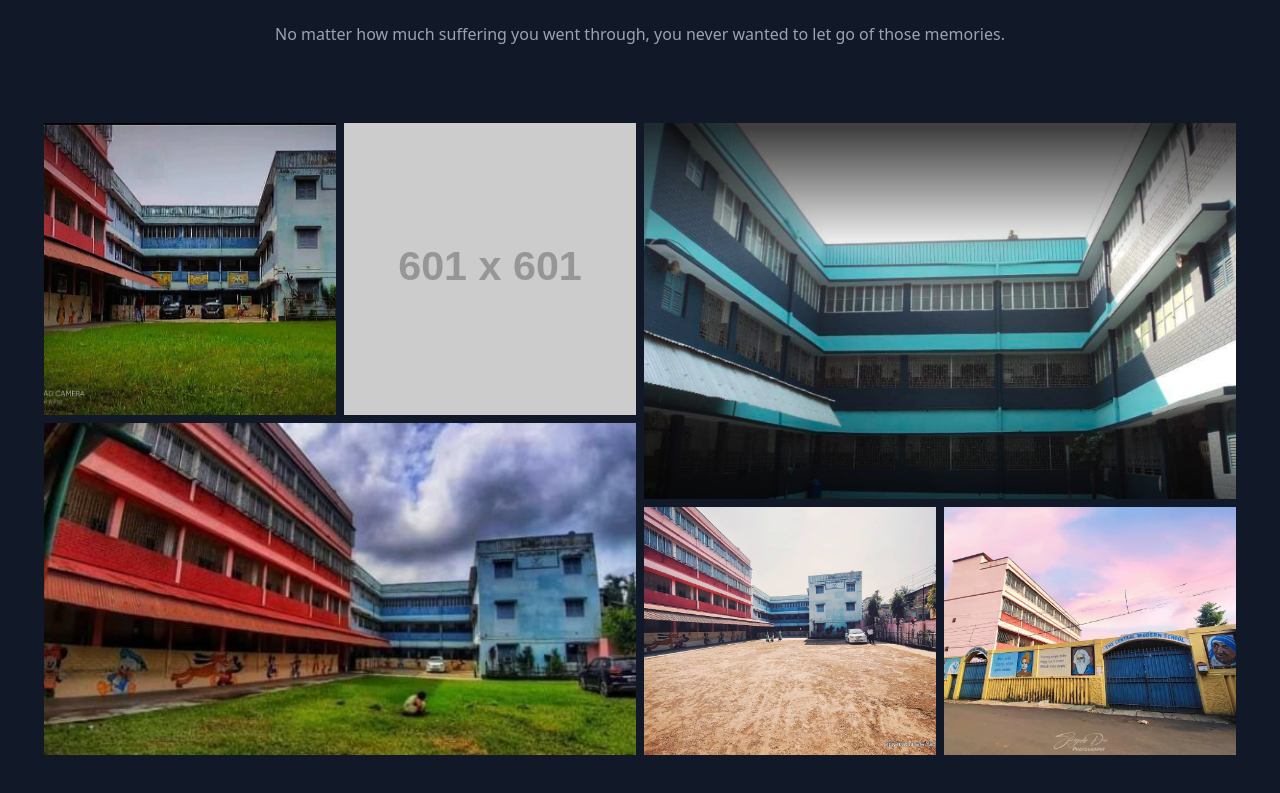
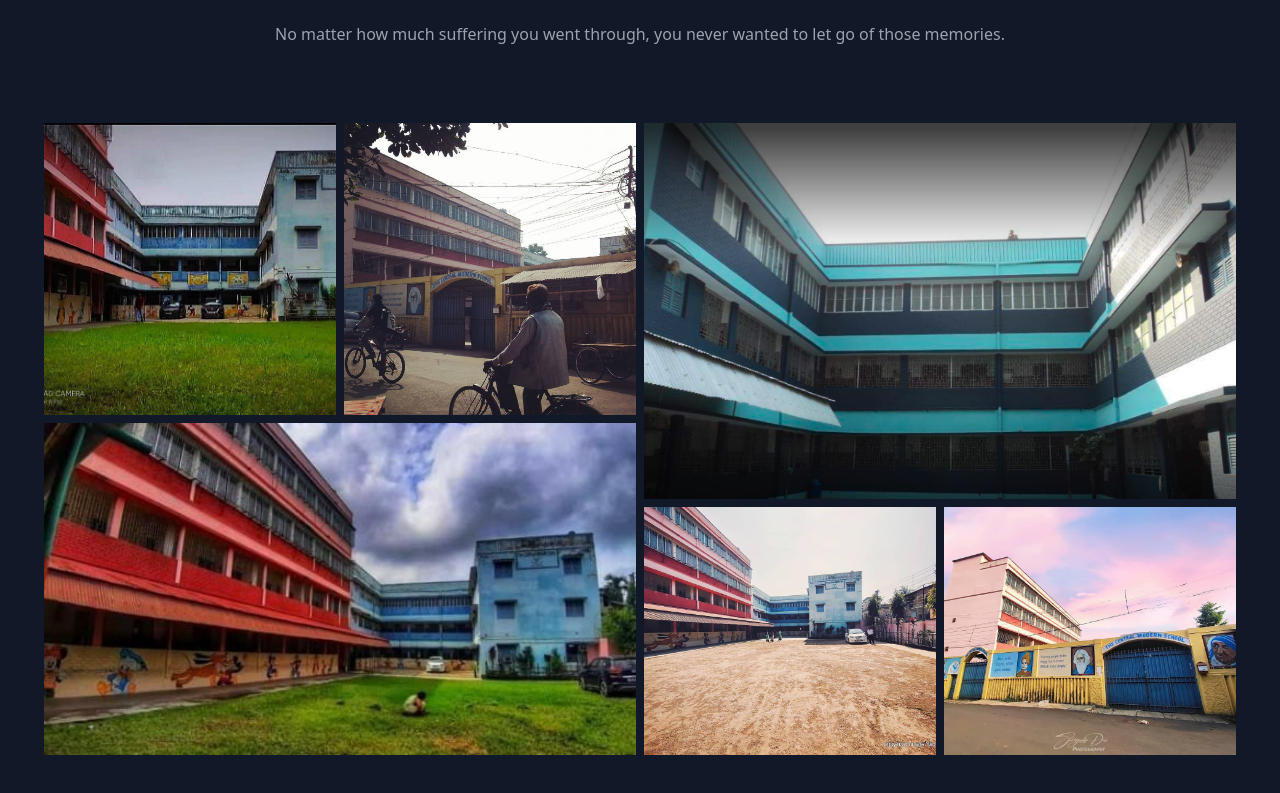
Before and after one commit to 2by-dev/The-Central-Modern-School, a plain HTML site: page index.html in a window 1280 px wide. Shown: the part 1049-1842 px from the top of the page. Drawn offline with nearby package versions, Linux system fonts and the light colour scheme; placeholder pictures from the web are drawn by us.

Commit message:
add image

```diff
--- a/index.html
+++ b/index.html
@@ -66,7 +66,7 @@
                 <img alt="gallery" class="w-full object-cover h-full object-center block" src="img/240602021_166702135584092_3162295200265082883_n.jpg">
               </div>
               <div class="md:p-2 p-1 w-1/2">
-                <img alt="gallery" class="w-full object-cover h-full object-center block" src="https://dummyimage.com/601">
+                <img alt="gallery" class="w-full object-cover h-full object-center block" src="img/148010529_198754368656987_5047596263693765528_n.jpg">
               </div>
               <div class="md:p-2 p-1 w-full">
                 <img alt="gallery" class="w-full h-full object-cover object-center block" src="img/dOamJtJmUVwEZce-800x450-noPad.jpg">
```
Also changed, not shown: img/148010529_198754368656987_5047596263693765528_n.jpg (added).
